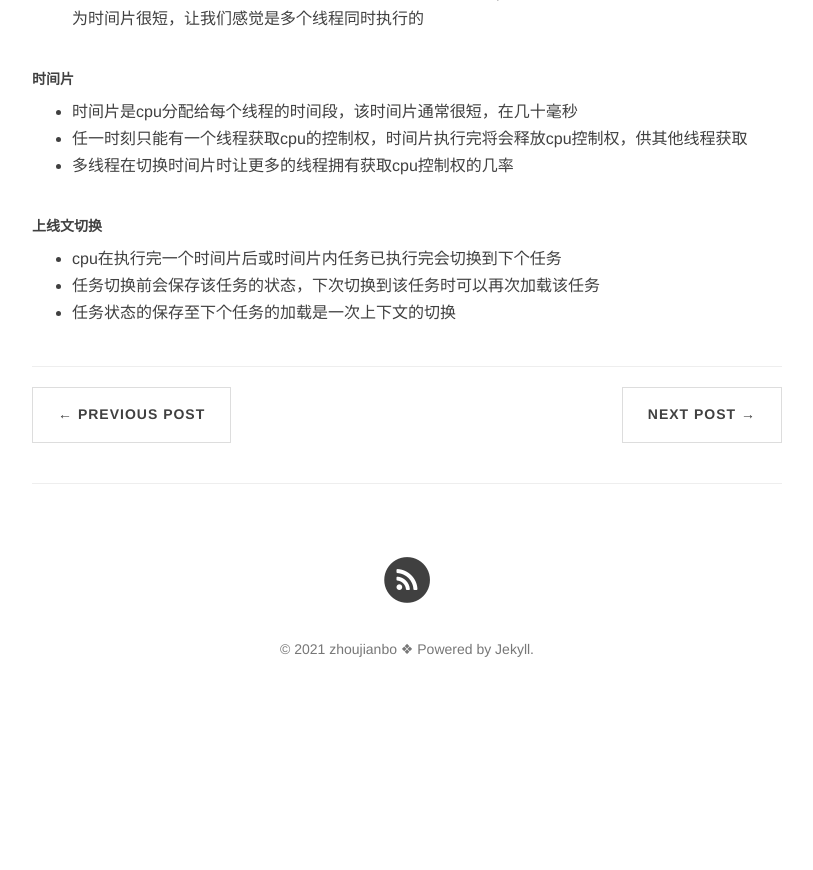
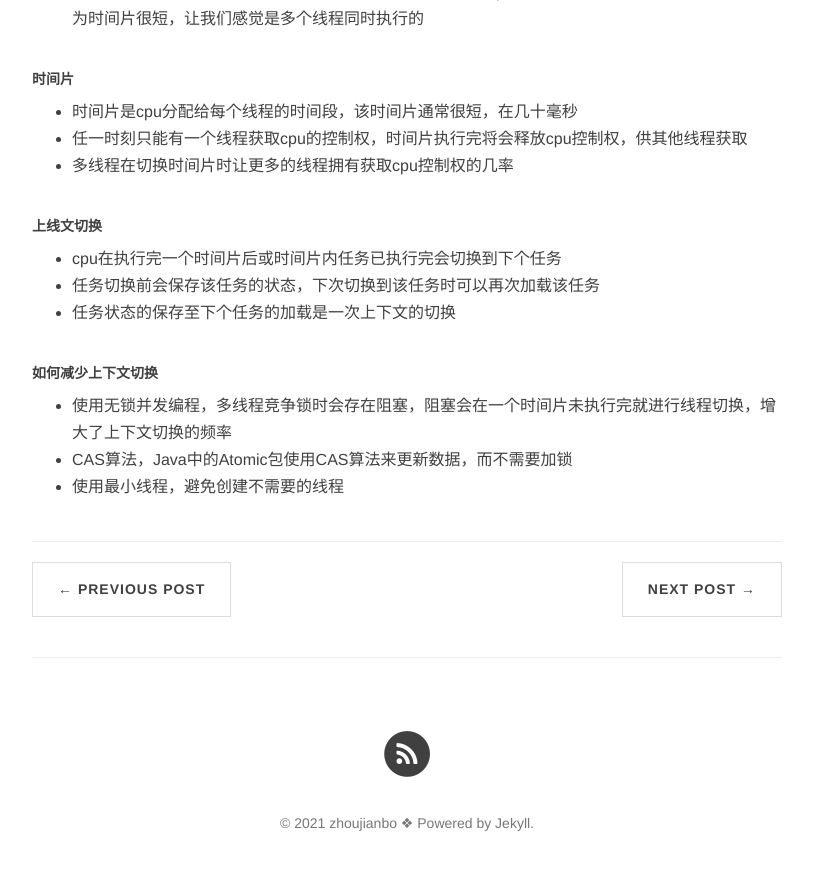
Before and after one commit to ZhouJianBoPro/ZhouJianBoPro.github.io, a Jekyll site: the page built from _posts/2021-06-01-time-slice.md, in a window 1280 px wide and 900 px high, scrolled down 745 px. Shown: the top 870 px of the window, without its empty margins (233-1046 px from the left). Built offline with Jekyll 4.4.1, drawn with Linux system fonts in a browser that asks for light colours; nearby versions of some CDN libraries; comment, search, counter and statistics services are not loaded; before the commit the page ends 1471 px from its top, so only the background shows below that.

Commit message:
上下文切换文档更新

```diff
--- a/_posts/2021-06-01-time-slice.md
+++ b/_posts/2021-06-01-time-slice.md
@@ -31,3 +31,9 @@ tags: [并发编程]
 - cpu在执行完一个时间片后或时间片内任务已执行完会切换到下个任务
 - 任务切换前会保存该任务的状态，下次切换到该任务时可以再次加载该任务
 - 任务状态的保存至下个任务的加载是一次上下文的切换
+
+##### 如何减少上下文切换
+
+- 使用无锁并发编程，多线程竞争锁时会存在阻塞，阻塞会在一个时间片未执行完就进行线程切换，增大了上下文切换的频率
+- CAS算法，Java中的Atomic包使用CAS算法来更新数据，而不需要加锁
+- 使用最小线程，避免创建不需要的线程
```
